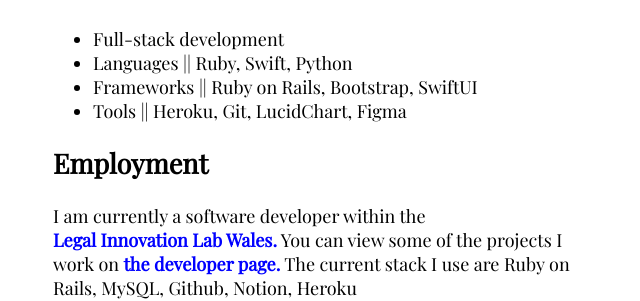
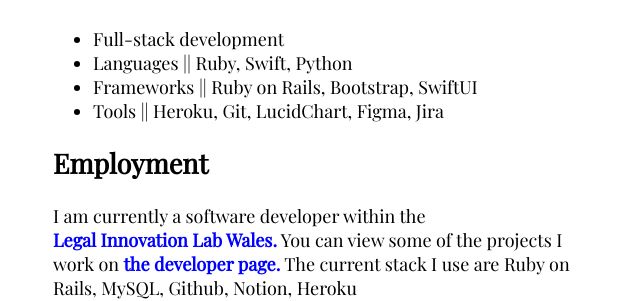
Before and after one commit to AlexW555/personal_page, a Jekyll site: the page built from index.html, in a window 1280 px wide and 900 px high, scrolled down 589 px. Shown: the part 161-462 px from the top of the window, without its empty margins (312-952 px from the left). Built offline with Jekyll 4.4.1, drawn with Linux system fonts in a browser that asks for light colours.

Commit message:
Page Update

```diff
--- a/_includes/skills.html
+++ b/_includes/skills.html
@@ -3,5 +3,5 @@
     <li>Full-stack development </li>
     <li>Languages || Ruby, Swift, Python</li>
     <li>Frameworks || Ruby on Rails, Bootstrap, SwiftUI</li>
-    <li>Tools || Heroku, Git, LucidChart, Figma</li>
+    <li>Tools || Heroku, Git, LucidChart, Figma, Jira</li>
   </ul>
--- a/_posts/2021-11-04-Dragon-Shield.html
+++ b/_posts/2021-11-04-Dragon-Shield.html
@@ -4,7 +4,7 @@ title:  "Dragon Shield 🛡"
 summary: "Shield is a web-based application giving users access to a suite of learning modules from the Dragons team.
 Users can sign up and progress through the learning modules, which can be monitored by admins."
 tags: Ruby-On-Rails Work In-progress
-related_image: assets/images/shield.png
+related_image: assets/images/dgshield.png
 image_type: long
 external_url: https://www.swansea.ac.uk/project-dragon-s/
 ---
```
Also changed, not shown: assets/images/dgshield.png (added), assets/images/shield.png (deleted), 2 other files.
